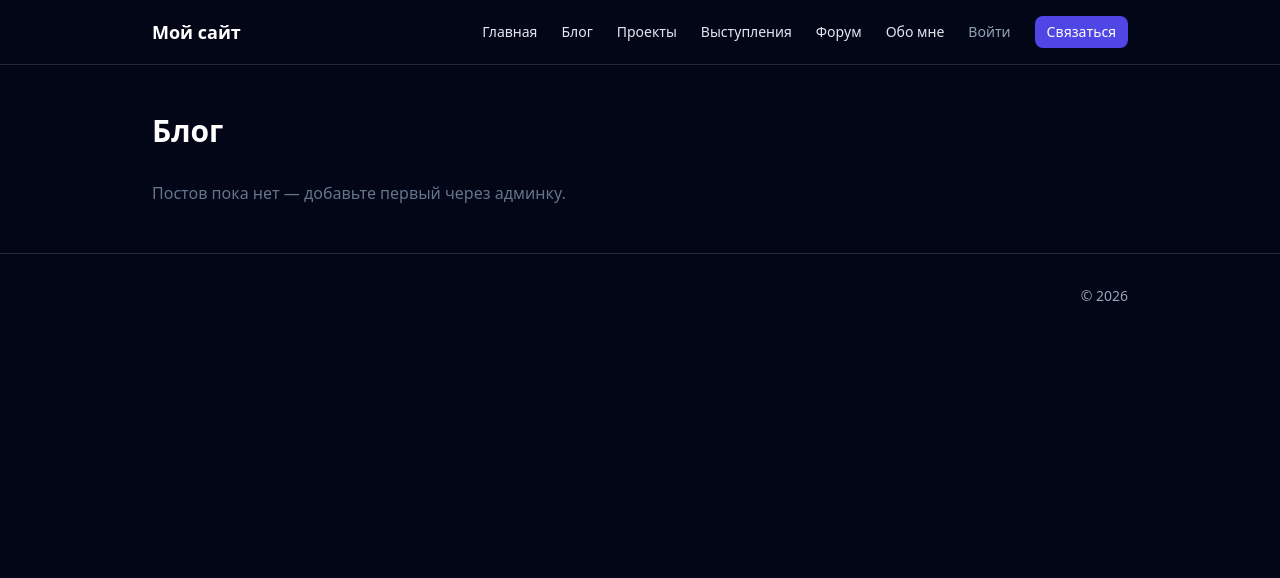
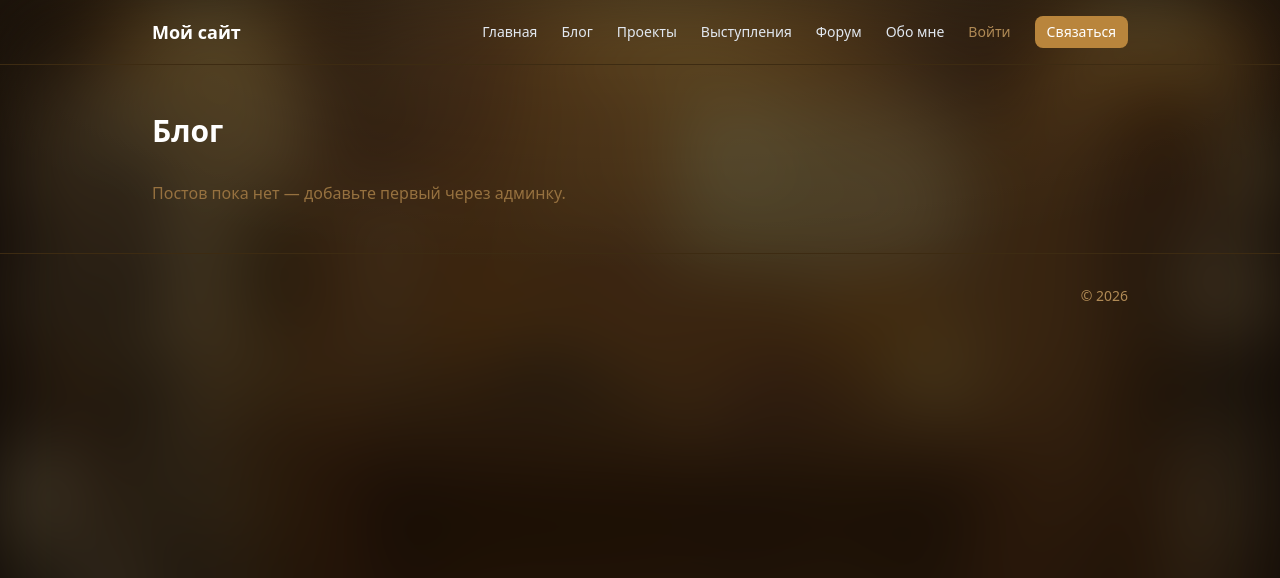
Before and after one commit to KostyaSemenkov/mysite, a Django app: page /blog/ in a window 1280 px wide. Shown: the top 578 px of the page. Run offline with Django 5.2, Linux system fonts and the light colour scheme; data that the repository does not hold is empty; some libraries are stand-ins or nearby versions.

Commit message:
Warm amber-brown theme from presentation slides

```diff
--- a/templates/base.html
+++ b/templates/base.html
@@ -1,3 +1,4 @@
+{% load static %}
 <!DOCTYPE html>
 <html lang="ru">
 <head>
@@ -6,7 +7,38 @@
   <title>{% block title %}{{ profile.name|default:'Личный сайт' }}{% endblock %}</title>
   <meta name="description" content="{% block meta_description %}{{ profile.tagline|default:'' }}{% endblock %}">
   <script src="https://cdn.tailwindcss.com"></script>
+  <script>
+    tailwind.config = {
+      theme: {
+        extend: {
+          colors: {
+            // тёплая палитра со слайдов презентации
+            slate: { 950: '#140d07', 900: '#241809', 800: '#3d2b12', 700: '#5c4119',
+                     600: '#7a581f', 500: '#96713f', 400: '#b08a55', 300: '#cfae7c' },
+            indigo: { 950: '#33200a', 900: '#4a3110', 600: '#b9853c', 500: '#cf9a4d',
+                      400: '#dfb265', 300: '#ecc57f' },
+          },
+        },
+      },
+    };
+  </script>
   <style>
+    html {
+      background-color: #140d07;
+      background-image:
+        radial-gradient(ellipse 90% 55% at 50% -5%, rgba(223, 178, 101, 0.22), transparent 70%),
+        radial-gradient(ellipse 70% 45% at 50% 110%, rgba(217, 153, 76, 0.10), transparent 70%);
+      background-attachment: fixed;
+    }
+    body::before {
+      content: '';
+      position: fixed;
+      inset: 0;
+      background: url('{% static "img/bg.jpg" %}') center/cover no-repeat;
+      filter: blur(36px) saturate(1.1) brightness(0.55);
+      opacity: 0.5;
+      z-index: -1;
+    }
     input, textarea, select {
       width: 100%; background: #020617; color: #e2e8f0;
       border: 1px solid #334155; border-radius: 0.5rem;
@@ -18,7 +50,7 @@
     .helptext { color: #64748b; font-size: 0.75rem; }
   </style>
 </head>
-<body class="bg-slate-950 text-slate-200 antialiased">
+<body class="text-slate-200 antialiased">
   <header class="border-b border-slate-800">
     <div class="mx-auto max-w-5xl px-6 py-4 flex items-center justify-between">
       <a href="{% url 'home' %}" class="text-lg font-semibold text-white">
@@ -60,7 +92,7 @@
       <div>
         {% if profile %}
           <div class="flex gap-4">
-            {% if profile.github %}<a href="{{ profile.github }}" class="hover:text-white">GitHub</a>{% endif %}
+                  {% if profile.github %}<a href="{{ profile.github }}" class="hover:text-white">GitHub</a>{% endif %}
             {% if profile.linkedin %}<a href="{{ profile.linkedin }}" class="hover:text-white">LinkedIn</a>{% endif %}
             {% if profile.telegram %}<a href="{{ profile.telegram }}" class="hover:text-white">Telegram</a>{% endif %}
             {% if profile.email %}<a href="mailto:{{ profile.email }}" class="hover:text-white">{{ profile.email }}</a>{% endif %}
```
Also changed, not shown: static/img/bg.jpg (added).
